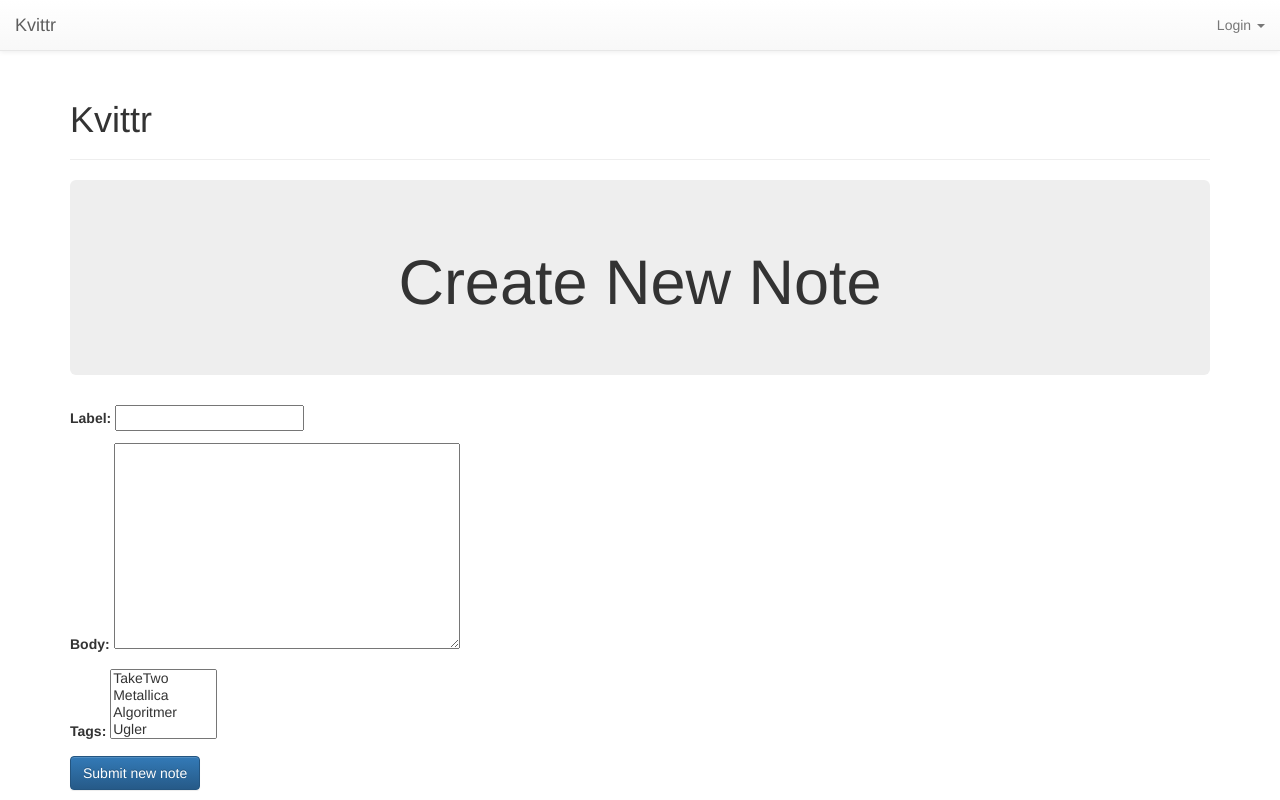
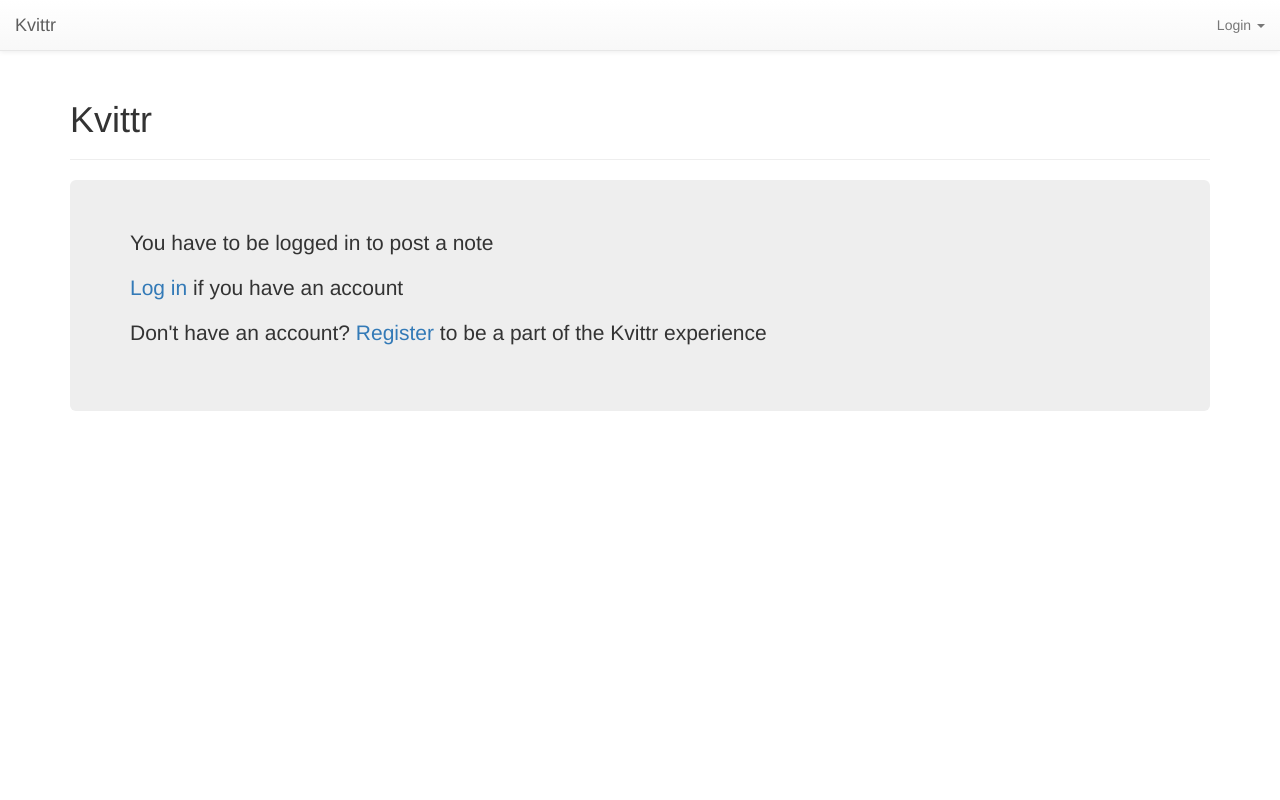
Before and after one commit to jimma1/harvsterOfNotes, a Django app: page /notes/addnote/ in a window 1280 px wide. Run offline with Django 3.2, Linux system fonts and the light colour scheme; data comes from the database, SQL or seed files in the repository; both versions use the stored data as it was after the commit; some libraries are stand-ins or nearby versions.

Commit message:
Different content displayed if logged in user

```diff
--- a/kvittr/templates/notes/addnote.html
+++ b/kvittr/templates/notes/addnote.html
@@ -1,6 +1,7 @@
 {% extends 'base.html' %}
 {% block pagecontent %}
 
+{% if user.is_authenticated %}
 	<div class="jumbotron">
 		<h1 align="center">Create New Note</h1>
 	</div>
@@ -11,15 +12,30 @@
 				{{form.as_p}}
 				<button type="submit" class="btn btn-primary">Submit new note</button>
 			</form>
-	</div><!-- end col-->
+		</div>
+	</div>
+{% else %}
+	<div class="jumbotron">
+		<p>You have to be logged in to post a note</p>
+		<p>
+			<a href="{% url 'useraccounts:login' %}">Log in</a> if you have an account
+		</p>
+		<p>
+			Don't have an account?<a href="{% url 'useraccounts:register' %}"> Register</a> to be a part of the Kvittr experience
+		</p>
+	</div>
+{% endif%}
+
+<!-- editing existing note -->
 {% if note %}
+	<div class="row">
 		<div class="col-sm-12">
 			<form action="" method="POST">{% csrf_token %}
 				<input type="hidden" name="control" value="delete" />
 				<input type="submit" value="Delete" class="btn btn-danger" />
 			</form>
 		</div><!-- end col -->
+	</div><!-- end row -->
 {% endif %}
-</div><!-- end row-->
 
 {% endblock pagecontent %}
```
Also changed, not shown: kvittr/db.sqlite3. Lines whose indentation alone changed are shown as unchanged.
